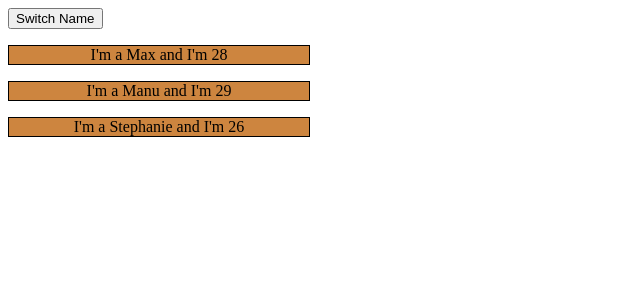
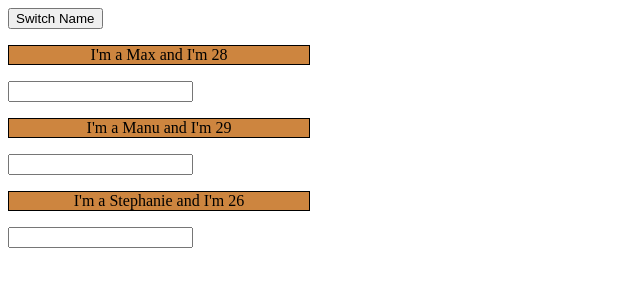
Before and after one commit to choco1911/lewagon_airbnb, a React (Create React App) app: page / in a window 1280 px wide. Shown: the top 300 px of the page, without its empty margins (0-640 px from the left). Built offline with nearby package versions, Linux system fonts and the light colour scheme.

Commit message:
using event object and onChange handler

```diff
--- a/src/App.js
+++ b/src/App.js
@@ -14,9 +14,19 @@
 //        console.log('Was clicked!');
         this.setState({
             persons: [
-                {name: newName, age:28},
-                {name: 'Manu', age:29},
-                {name: 'Stephanie', age:27}
+                {name: newName, age: 28},
+                {name: 'Manu', age: 29},
+                {name: 'Stephanie', age: 27}
+            ]
+        })
+    }
+
+    nameChangedHandler = (event) => {
+        this.setState({
+            persons: [
+                {name: 'Max', age: 28},
+                {name: event.target.value, age: 29},
+                {name: 'Stephanie', age: 27}
             ]
         })
     }
@@ -34,7 +44,8 @@
                 <Person
                     name={this.state.persons[1].name}
                     age={this.state.persons[1].age}
-                    click={this.switchNameHandler.bind(this, 'Max!!!')} />
+                    click={this.switchNameHandler.bind(this, 'Max!!!')}
+                    changed={this.nameChangedHandler} />
                 <Person
                     name={this.state.persons[2].name}
                     age={this.state.persons[2].age} />
--- a/src/Person/person.js
+++ b/src/Person/person.js
@@ -7,6 +7,7 @@
         <div>
             <p onClick={props.click}>I'm a {props.name} and I'm {props.age}</p>
             {/* <p>{props.children}</p> */}
+            <input type="text" onChange={props.changed}/>
         </div>
     )
 }
```
